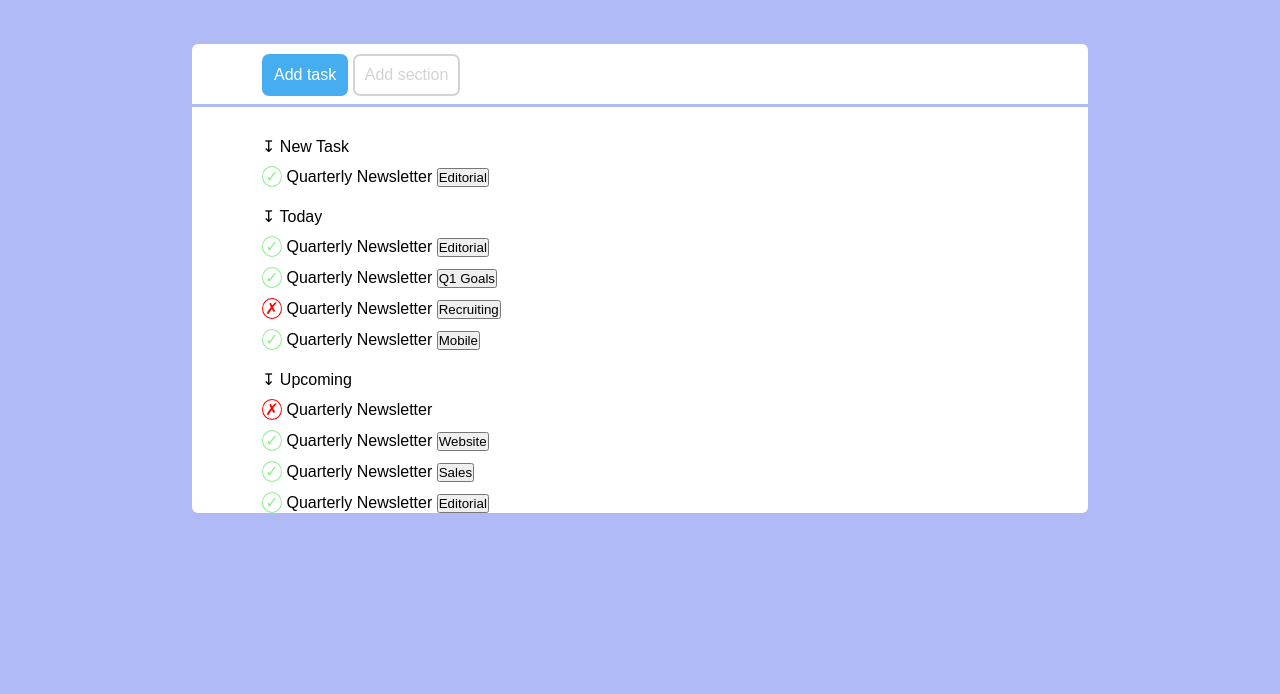
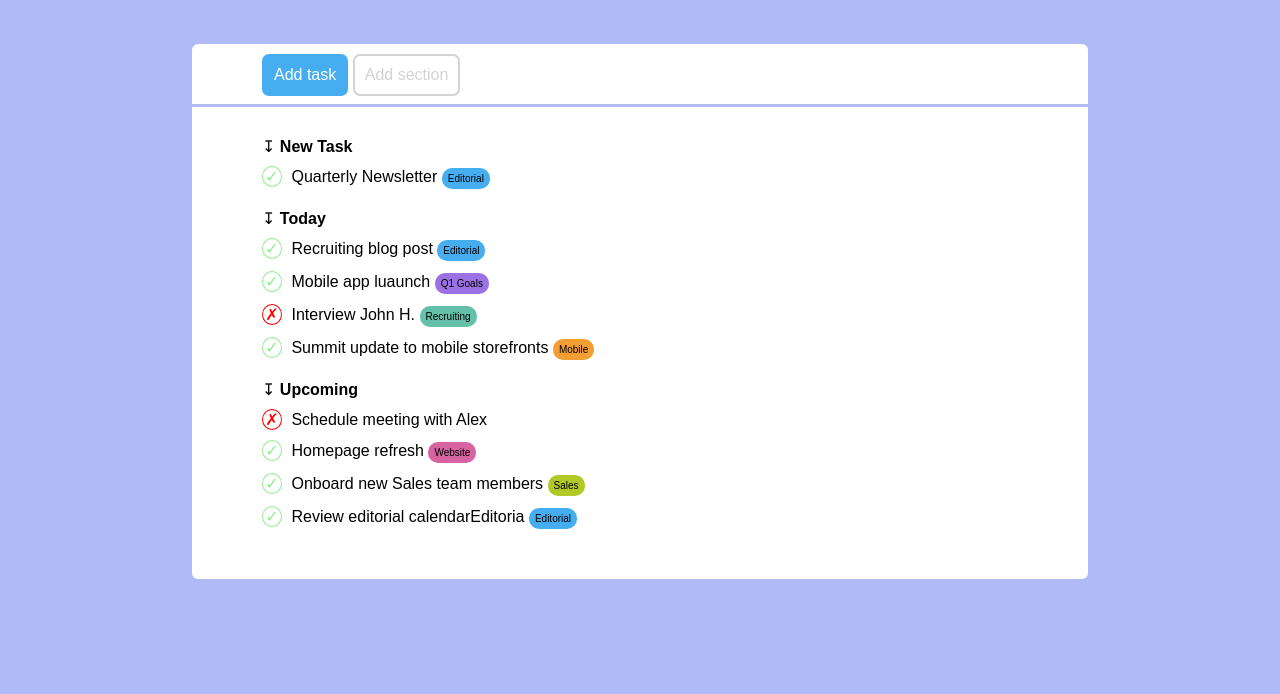
Before and after one commit to iachinimarta/html-css-toboolist, a plain HTML site: page index.html in a window 1280 px wide. Shown: the part 106-800 px from the top of the page. Drawn offline with Linux system fonts and the light colour scheme.

Commit message:
Ultime modifiche

```diff
--- a/css/style.css
+++ b/css/style.css
@@ -16,10 +16,10 @@ header {
 }
 
 #logo {
-    height: 90px;
+    height: 70px;
     vertical-align: middle;
-    padding-top: 10px;
-    padding-left: 20px;
+    margin: 10px;
+    margin-left: 20px;
 }
 
 #logo-text {
@@ -45,7 +45,7 @@ main {
     margin-left: 70px;
     background-color: #47adf1;
     color: white;
-    border: 2px solid #47adf1;
+    border: 2px solid transparent;
 }
 
 .bianco {
@@ -65,10 +65,12 @@ main {
     background-color: white;
     border-bottom-left-radius: 6px;
     border-bottom-right-radius: 6px;
+    margin-bottom: 50px;
 }
 
 .container {
     padding-top: 30px;
+    padding-bottom: 30px;
     margin-left: 70px;
 }
 
@@ -91,6 +93,7 @@ main {
     width: 20px;
     border-radius: 50%;
     text-align: center;
+    margin-right: 5px;
 }
 
 .v{
@@ -102,3 +105,37 @@ main {
     border: 1px solid red;
     color: red;
 }
+
+.element button{
+    padding: 4px;
+    border-radius: 10px;
+    border: 1px solid transparent;
+    font-size: 10px;
+    padding-left: 5px;
+    padding-right: 5px;
+
+}
+
+.editorial {
+    background-color: #47adf1;
+}
+
+.goals {
+    background-color: #9b71e4;
+}
+
+.recr {
+   background-color: #64c0a9;
+}
+
+.mobile {
+    background-color: #f29e33;
+}
+
+.web {
+    background-color: #d863a1;
+}
+
+.sales {
+    background-color: #b0c926;
+}
--- a/index.html
+++ b/index.html
@@ -28,60 +28,60 @@
                 <div class="container">
 
                     <!-- SEZIONE 1 -->
-                    <div class="riga"> New Task
+                    <div class="riga"> <strong>New Task</strong>
 
                         <div class="element">
                             <span class="v">&check;</span> Quarterly Newsletter
-                            <button class="note" class="editorial"> Editorial </button>
+                            <button class="editorial"> Editorial </button>
                         </div>
 
                     </div>
 
                     <!-- SEZIONE 2 -->
-                    <div class="riga"> Today
+                    <div class="riga"> <strong>Today</strong>
 
                         <div class="element">
-                            <span class="v">&check;</span> Quarterly Newsletter
-                            <button class="note" class="editorial"> Editorial </button>
+                            <span class="v">&check;</span> Recruiting blog post
+                            <button class="editorial"> Editorial </button>
                         </div>
 
                         <div class="element">
-                            <span class="v">&check;</span> Quarterly Newsletter
-                            <button class="note" class="goals"> Q1 Goals </button>
+                            <span class="v">&check;</span> Mobile app luaunch
+                            <button class="goals"> Q1 Goals </button>
                          </div>
 
                         <div class="element">
-                            <span class="x">&cross;</span> Quarterly Newsletter
-                            <button class="note" class="recr"> Recruiting </button>
+                            <span class="x">&cross;</span> Interview John H.
+                            <button class="recr"> Recruiting </button>
                         </div>
 
                         <div class="element">
-                            <span class="v">&check;</span> Quarterly Newsletter
-                            <button class="note" class="mobile"> Mobile </button>
+                            <span class="v">&check;</span> Summit update to mobile storefronts
+                            <button class="mobile"> Mobile </button>
                         </div>
 
                     </div>
 
                     <!-- SEZIONE 3 -->
-                    <div class="riga"> Upcoming
+                    <div class="riga"> <strong>Upcoming</strong>
 
                         <div class="element">
-                            <span class="x">&cross;</span> Quarterly Newsletter
+                            <span class="x">&cross;</span> Schedule meeting with Alex
                         </div>
 
                         <div class="element">
-                            <span class="v">&check;</span> Quarterly Newsletter
-                            <button class="note" class="web"> Website </button>
+                            <span class="v">&check;</span> Homepage refresh
+                            <button class="web"> Website </button>
                         </div>
 
                         <div class="element">
-                            <span class="v">&check;</span> Quarterly Newsletter
-                            <button class="note" class="sales"> Sales </button>
+                            <span class="v">&check;</span> Onboard new Sales team members
+                            <button class="sales"> Sales </button>
                         </div>
 
                         <div class="element">
-                            <span class="v">&check;</span> Quarterly Newsletter
-                            <button class="note" class="editorial"> Editorial </button>
+                            <span class="v">&check;</span> Review editorial calendarEditoria
+                            <button class="editorial"> Editorial </button>
                         </div>
 
                     </div>
```
